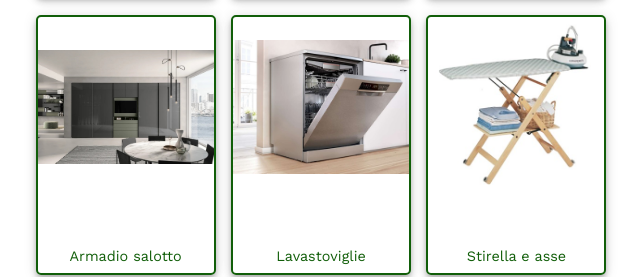
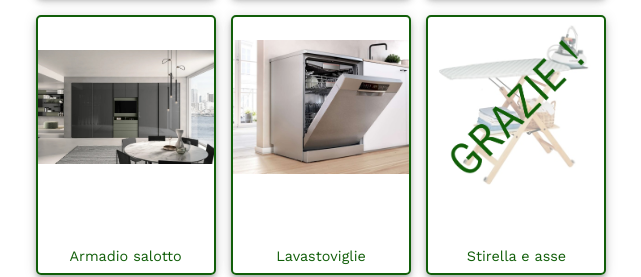
Before and after one commit to Marco-Fed/agnemarco.website, a plain HTML site: page ListaNozze.html in a window 1280 px wide. Shown: the part 2881-3158 px from the top of the page, without its empty margins (319-960 px from the left). Drawn offline with nearby package versions, Linux system fonts and the light colour scheme; files whose address does not match are found by name.

Commit message:
Add files via upload

```diff
--- a/ListaNozze.html
+++ b/ListaNozze.html
@@ -133,7 +133,7 @@
 		    <div class="Portfolio" style=""><div class="item_nozze" style="background-image: url(img_lista_nozze/comodini.jpg"></div><div class="desc"><div class="desc_text">Comodini</div></div></div>
 		    <div class="Portfolio" style=""><div class="item_nozze" style="background-image: url(img_lista_nozze/armadio_sala.jpg"></div><div class="desc"><div class="desc_text">Armadio salotto</div></div></div>
 		    <div class="Portfolio" style=""><div class="item_nozze" style="background-image: url(img_lista_nozze/lavastoviglie.jpg"></div><div class="desc"><div class="desc_text">Lavastoviglie</div></div></div>
-		    <div class="Portfolio" style=""><div class="item_nozze" style="background-image: url(img_lista_nozze/stirella.jpg"></div><div class="desc"><div class="desc_text">Stirella e asse</div></div></div>
+		    <div class="Portfolio" style=""><div class="item_nozze" style="background-image: url(images/Grazie.png), url(img_lista_nozze/stirella.jpg"></div><div class="desc"><div class="desc_text">Stirella e asse</div></div></div>
 		    <div class="Portfolio" style=""><div class="item_nozze" style="background-image: url(img_lista_nozze/imbiancatura.jpg"></div><div class="desc"><div class="desc_text">Imbiancatura</div></div></div>
 		    <div class="Portfolio" style=""><div class="item_nozze" style="background-image: url(img_lista_nozze/stendipanni.jpg"></div><div class="desc"><div class="desc_text">Stendino</div></div></div>
 		    <div class="Portfolio" style=""><div class="item_nozze" style="background-image: url(img_lista_nozze/specchio.jpg"></div><div class="desc"><div class="desc_text">Specchio per il bagno</div></div></div>
```
